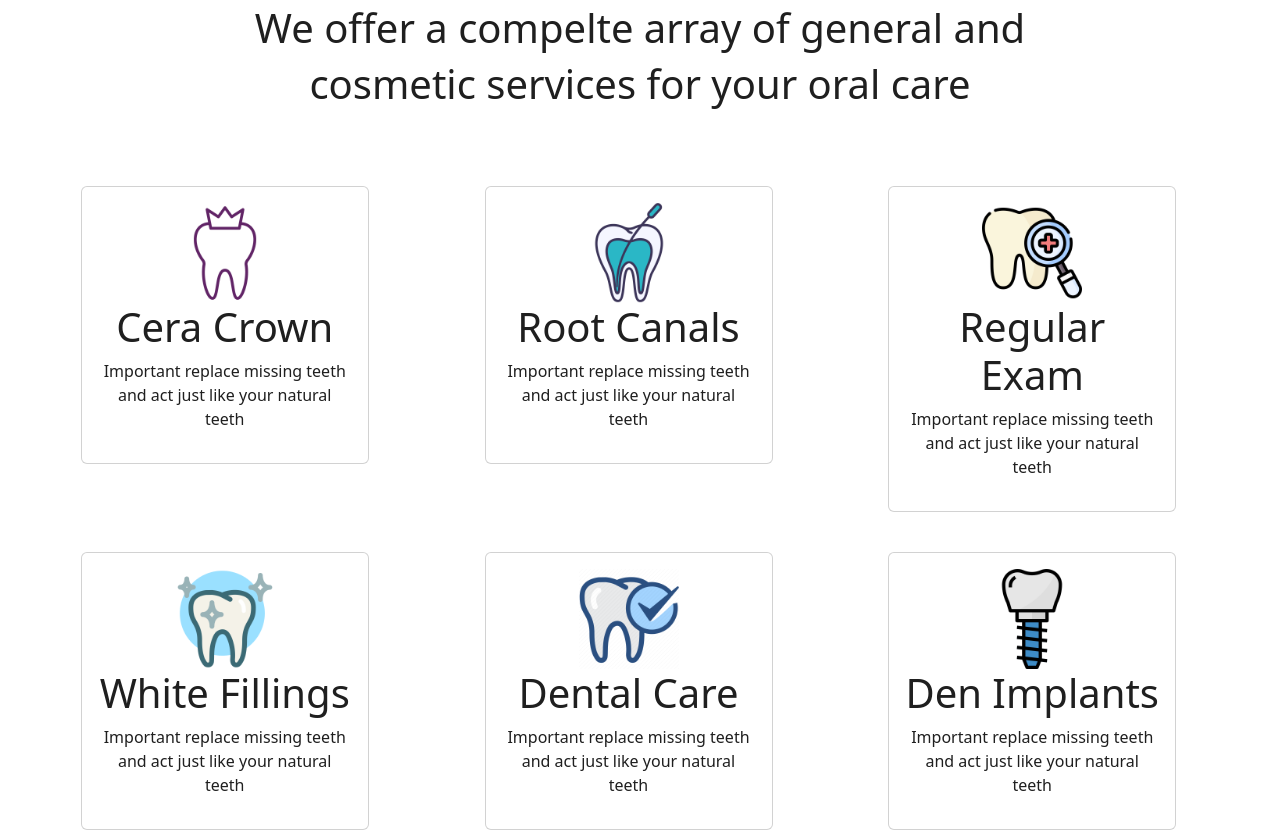
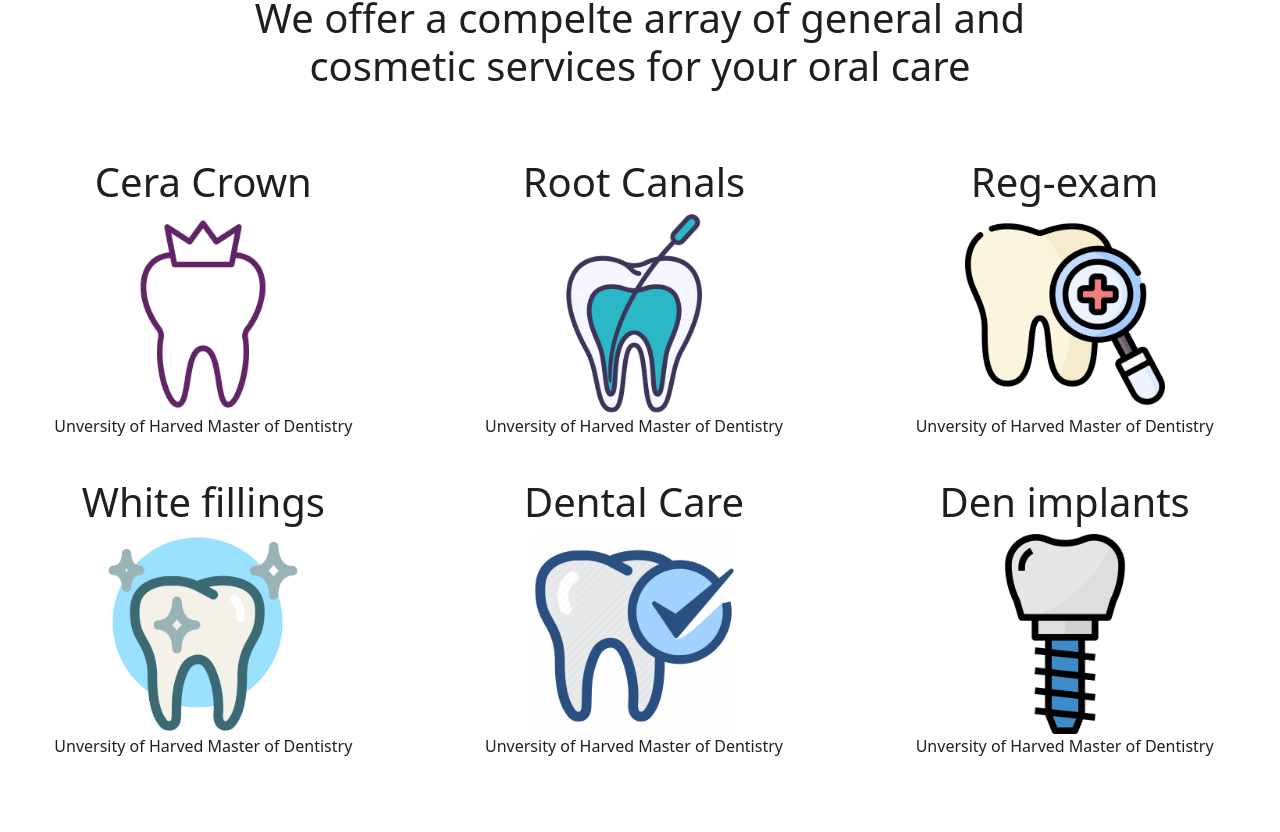
Before and after one commit to Isla-Nad/ITI-FinalProject, a React (Create React App) app: page / in a window 1280 px wide. Shown: the part 1114-1946 px from the top of the page. Built offline with nearby package versions, Linux system fonts and the light colour scheme.

Commit message:
now all website is responsive!

```diff
--- a/src/components/Footer.js
+++ b/src/components/Footer.js
@@ -15,17 +15,17 @@ function Footer() {
             <div class="col-md-3 col-lg-2 col-xl-2 mx-auto mt-3">
               <h6 class="text-uppercase mb-4 font-weight-bold">Useful links</h6>
               <p>
-                <Link to="/" class="text-decoration-none  text-light">
+                <Link to="/" class="text-decoration-none  text-dark">
                   Home
                 </Link>
               </p>
               <p>
-                <Link href="/about" class="text-decoration-none  text-light">
+                <Link to="/#about" class="text-decoration-none text-dark ">
                   About
                 </Link>
               </p>
               <p>
-                <a href="/posts" class="text-decoration-none text-light">
+                <a href="/posts" class="text-decoration-none text-dark">
                   Community
                 </a>
               </p>
--- a/src/pages/contactUs/contact.js
+++ b/src/pages/contactUs/contact.js
@@ -21,8 +21,8 @@ const ContactForm = () => {
   return (
     <div className="container mt-5">
       <div className="row justify-content-center">
-        <div className="card custom-card">
-          <div className="card-body">
+        <div className="card custom-card  w-50 ">
+          <div className="card-body ">
             <h2 className="card-title text-center mb-4">Contact Us</h2>
             <form ref={form} onSubmit={sendEmail}>
               <div className="mb-3">
--- a/src/pages/home/Aboutus.js
+++ b/src/pages/home/Aboutus.js
@@ -2,12 +2,12 @@ import about from '../../icons/about_us.png'
 function Aboutus(){
 return(
     <>
-    <div className='container mt-5'>
+    <div className='container mt-5' id='about'>
   <div className='row'>
     <div className='col-sm-12 col-lg-6 text-center'>
       <img src={about} alt='' className='img-fluid' style={{width:"600px", height:'500px'}} />
     </div>
-    <div className='col-sm-12 col-lg-6 border border-2 border-secondary p-4 py-lg-5'>
+    <div className='col-sm-12 col-lg-6 border border-2 border-secondary rounded-1 p-4 py-lg-5'>
       <h1 className='text-center'>About us</h1>
       <p className='fs-4 text-center'>
         Doctor On Demand is the trusted provider of<span style={{color:'aqua'}}> 24/7 </span>virtual healthcare for
--- a/src/pages/home/Cometics.js
+++ b/src/pages/home/Cometics.js
@@ -8,87 +8,82 @@ import icon6 from '../../icons/993248.png'
 function Cometics(){
 return (
   <>
-    < div className=' text-center ' >
-    <div style={{padding:"40px 0px"}}>
-    <h1 className="text-center">We offer a compelte array of general and </h1>
-     <h1 className='text-center'> cosmetic services for your oral care </h1>
-     </div>
-     <div className='Cometics' style={{padding:"30px 0px"}}>
-     <div className='iconns1-come row  text-center ' >
-     <div className="Icon2-come  col-lg-3 col-sm-12  text-center">
-    <div className="card text-center" style={{width:"18rem"}}>
+   <>
+    <h1 className='text-center' style={{padding:"30px 0px"}}>We offer a compelte array of general and <br/>
+cosmetic services for your oral care </h1>
+
+    <div className='iconns1-come  row ' style={{padding:"30px 0px"}}>
+     <div className="Icon2-come col-sm-6  col-lg-4 text-center">
+
   <div className="card-body">
-    <img src={icon1} alt="" style={{width:'100px', height:'100px'}}/>
-    <h1>Cera Crown</h1>
-    <p>Important replace missing teeth and act just like your natural teeth</p>
+    <h1>Cera Crown </h1>
+    <img src={icon1} alt="" style={{width:'200px', height:'200px'}}/>
+    <p>Unversity of Harved Master of Dentistry</p>
+    <i className="fa-brands fa-facebook fa-xl text-dark"></i>
+    <i className="fa-brands fa-instagram fa-xl text-dark" style={{paddingLeft:"20px"}}></i>
+    <i className="fa-brands fa-twitter fa-xl" style={{color: "black", paddingLeft:"20px"}}></i>
     </div>
+</div>
 
+<div className="Icon2-come  col-sm-6 col-lg-4 text-center">
+  <div className="card-body">
+  <h1>Root Canals</h1>
+    <img src={icon2} alt="" style={{width:'200px', height:'200px'}}/>
 
-  </div>
+    <p>Unversity of Harved Master of Dentistry</p>
+    <i className="fa-brands fa-facebook fa-xl text-dark"></i>
+    <i className="fa-brands fa-instagram fa-xl text-dark" style={{paddingLeft:"20px"}}></i>
+    <i className="fa-brands fa-twitter fa-xl" style={{color: "black", paddingLeft:"20px"}}></i>
+    </div>
 </div>
-<div className="Icon2-come col-lg-3 col-sm-12 text-center ">
-    <div className="card text-center" style={{width:"18rem"}}>
+
+<div className="Icon3-come  col-sm-6 col-lg-4 text-center">
   <div className="card-body">
-    <img src={icon2} alt="" style={{width:'100px', height:'100px'}}/>
-    <h1>Root Canals</h1>
-    <p>Important replace missing teeth and act just like your natural teeth</p>
+    <h1>Reg-exam</h1>
+    <img src={icon3} alt="" style={{width:'200px', height:'200px'}}/>
+
+    <p>Unversity of Harved Master of Dentistry</p>
+    <i className="fa-brands fa-facebook fa-xl text-dark"></i>
+    <i className="fa-brands fa-instagram fa-xl text-dark" style={{paddingLeft:"20px"}}></i>
+    <i className="fa-brands fa-twitter fa-xl" style={{color: "black", paddingLeft:"20px"}}></i>
     </div>
-
-
-  </div>
 </div>
-<div className="Icon3-come  col-sm-12 col-lg-3 text-center ">
-    <div className="card text-center" style={{width:"18rem"}}>
+<div className="Icon2-come  col-sm-6 col-lg-4 text-center">
   <div className="card-body">
-    <img src={icon3} alt="" style={{width:'100px', height:'100px'}}/>
-    <h1>Regular Exam </h1>
-    <p>Important replace missing teeth and act just like your natural teeth</p>
+    <h1>White fillings</h1>
+    <img src={icon4} alt="" style={{width:'200px', height:'200px'}}/>
+    <p>Unversity of Harved Master of Dentistry</p>
+    <i className="fa-brands fa-facebook fa-xl text-dark"></i>
+    <i className="fa-brands fa-instagram fa-xl text-dark" style={{paddingLeft:"20px"}}></i>
+    <i className="fa-brands fa-twitter fa-xl" style={{color: "black", paddingLeft:"20px"}}></i>
     </div>
-
-
-  </div>
+</div>
+<div className="Icon2-come  col-sm-6 col-lg-4 text-center">
+  <div className="card-body">
+    <h1>Dental Care</h1>
+    <img src={icon5} alt="" style={{width:'200px', height:'200px'}}/>
+    <p>Unversity of Harved Master of Dentistry</p>
+    <i className="fa-brands fa-facebook fa-xl text-dark"></i>
+    <i className="fa-brands fa-instagram fa-xl text-dark" style={{paddingLeft:"20px"}}></i>
+    <i className="fa-brands fa-twitter fa-xl" style={{color: "black", paddingLeft:"20px"}}></i>
+    </div>
+</div>
+<div className="Icon2-come  col-sm-6 col-lg-4 text-center">
+  <div className="card-body">
+    <h1>Den implants</h1>
+    <img src={icon6} alt="" style={{width:'200px', height:'200px'}}/>
+    <p>Unversity of Harved Master of Dentistry</p>
+    <i className="fa-brands fa-facebook fa-xl text-dark"></i>
+    <i className="fa-brands fa-instagram fa-xl text-dark" style={{paddingLeft:"20px"}}></i>
+    <i className="fa-brands fa-twitter fa-xl" style={{color: "black", paddingLeft:"20px"}}></i>
+    </div>
+</div>
 </div>
 
 
-    </div>
-    <div className='iconns2-come row  text-center '>
-    <div className="Icon1-come col-sm-12  col-lg-3">
-    <div className="card text-center" style={{width:"18rem"}}>
-  <div className="card-body">
-    <img src={icon4} alt="" style={{width:'100px', height:'100px'}}/>
-    <h1>White Fillings</h1>
-    <p>Important replace missing teeth and act just like your natural teeth</p>
-    </div>
-  </div>
-</div>
-<div className="Icon2-come col-sm-12  col-lg-3">
-    <div className="card text-center" style={{width:"18rem"}}>
-  <div className="card-body">
-    <img src={icon5} alt="" style={{width:'100px', height:'100px'}}/>
-    <h1>Dental Care</h1>
-    <p>Important replace missing teeth and act just like your natural teeth</p>
-    </div>
 
-
-  </div>
-</div>
-<div className="Icon2-come col-sm-12  col-lg-3">
-    <div className="card text-center" style={{width:"18rem"}}>
-  <div className="card-body">
-    <img src={icon6} alt="" style={{width:'100px', height:'100px'}}/>
-    <h1>Den Implants</h1>
-    <p>Important replace missing teeth and act just like your natural teeth</p>
-    </div>
-
-
-  </div>
-</div>
-
-
-    </div>
-    </div>
-    </ div>
     </>
+  </>
 )
 }
 export default Cometics;
```
